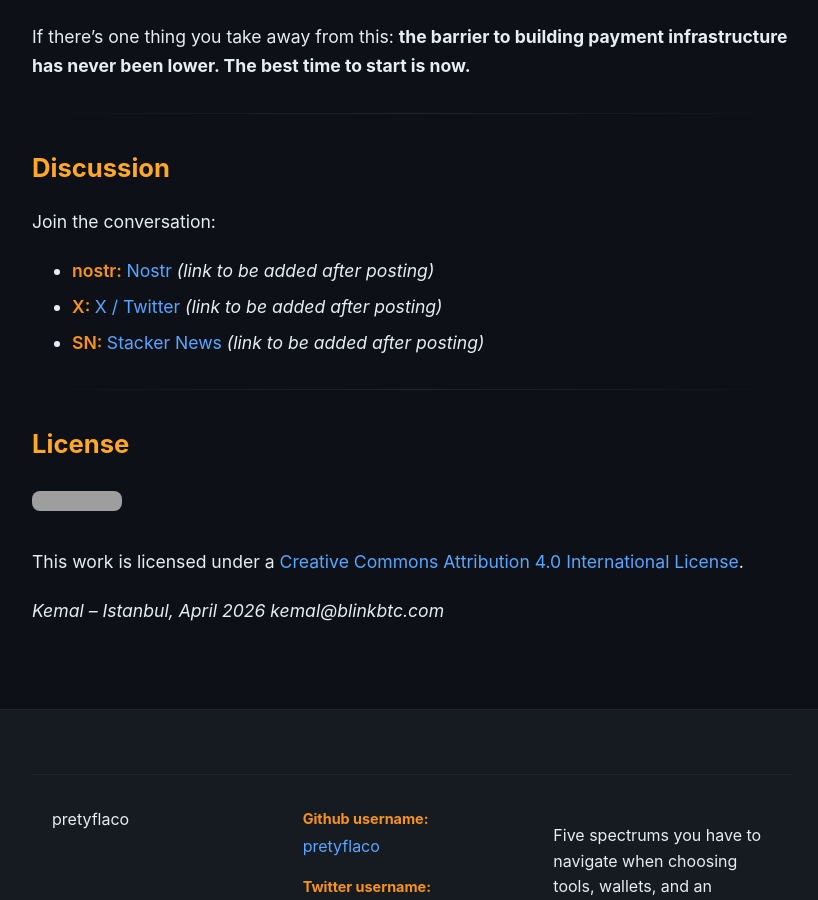
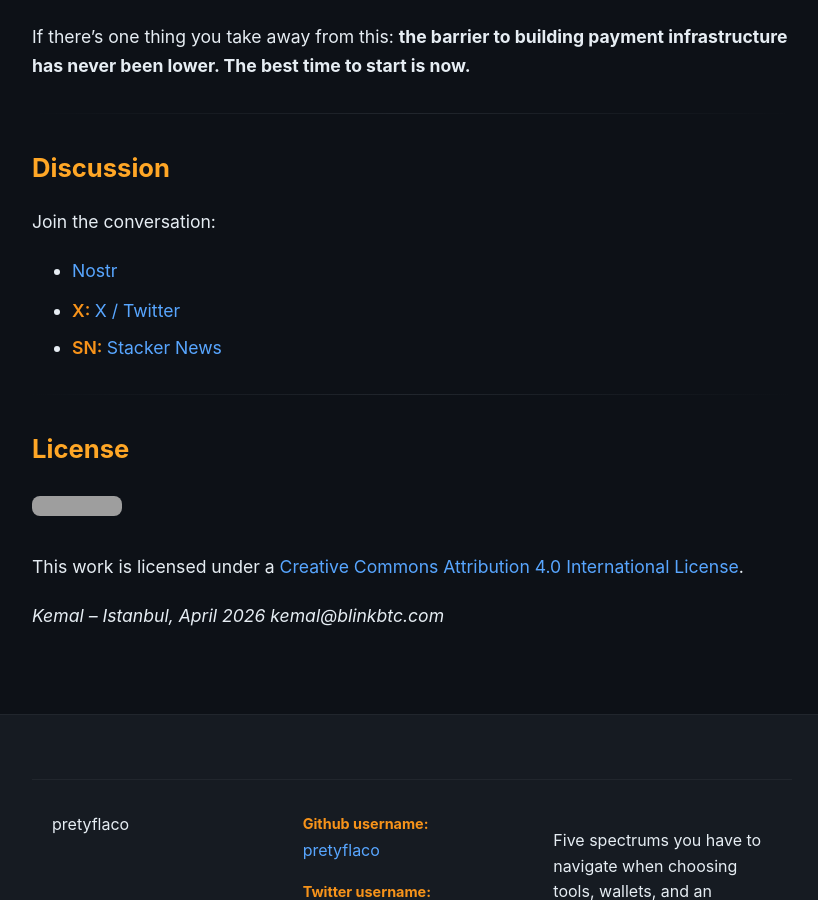
Before and after one commit to pretyflaco/bce-spectrums, a Jekyll site: the page built from index.md, in a window 1280 px wide and 900 px high, scrolled down 7842 px. Shown: the whole window, without its empty margins (228-1046 px from the left). Built offline with Jekyll 4.4.1, drawn with Linux system fonts in a browser that asks for light colours; grey boxes are pictures that could not be loaded.

Commit message:
Add discussion links: Stacker News, X, Nostr

```diff
--- a/index.md
+++ b/index.md
@@ -142,9 +142,9 @@ If there's one thing you take away from this: **the barrier to building payment
 
 Join the conversation:
 
-- [Nostr](https://damus.io) *(link to be added after posting)*
-- [X / Twitter](https://x.com/_pretyflaco) *(link to be added after posting)*
-- [Stacker News](https://stacker.news) *(link to be added after posting)*
+- [Nostr](https://njump.to/nevent1qqsxlqgz500v29ljcs74pl5lww72lmd3hudyx7wqlwt6cwzvk4963rgpypmhxue69uhhyetvv9ujumn0v3jhyatwdejhyuewdejhgam0wf4j7q3qflac02t5hw6jljk8x7mec22uq37ert8d3y3mpwzcma726g5pz4lsxpqqqqqqzp3j5w9)
+- [X / Twitter](https://x.com/i/status/2045279231051956517)
+- [Stacker News](https://stacker.news/items/1473492)
 
 ---
 
```
